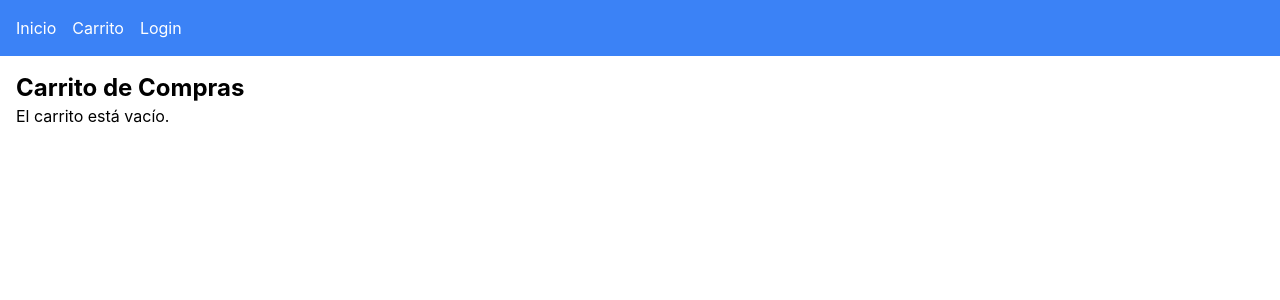
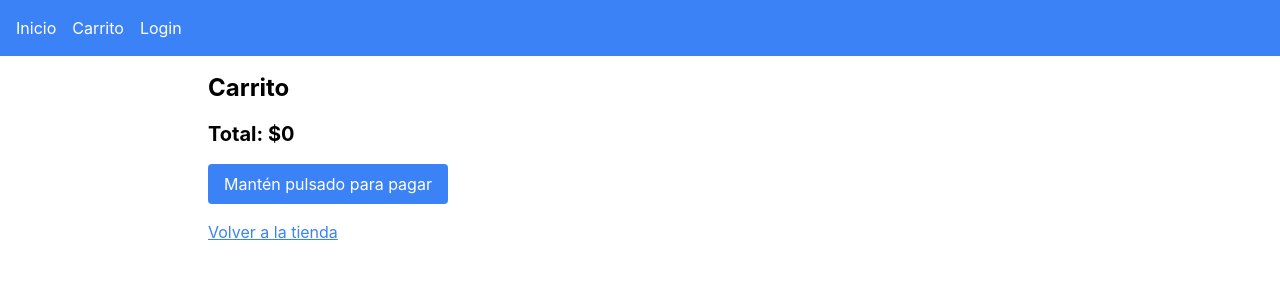
Before and after one commit to Yalex10c/papeleria-ecommerce, a React (Create React App) app: page /cart in a window 1280 px wide. Shown: the top 300 px of the page. Built offline with nearby package versions, Linux system fonts and the light colour scheme.

Commit message:
Update Cart.js

```diff
--- a/src/pages/Cart.js
+++ b/src/pages/Cart.js
@@ -1,28 +1,116 @@
-import React from 'react';
+import { useState, useEffect } from "react";
+import { Link } from "react-router-dom";
 
-const Cart = ({ carrito }) => {
-  // Asegúrate de que el carrito no sea undefined o null
-  if (!carrito) return <p>No hay productos en el carrito.</p>;
+function Cart() {
+  const [carrito, setCarrito] = useState([]);
+  const [total, setTotal] = useState(0);
+  const [holdTimeout, setHoldTimeout] = useState(null);
+  const [holdProgress, setHoldProgress] = useState(0);
+
+  useEffect(() => {
+    const storedCart = JSON.parse(localStorage.getItem("carrito")) || [];
+    setCarrito(storedCart);
+  }, []);
+
+  useEffect(() => {
+    const nuevoTotal = carrito.reduce(
+      (acc, producto) => acc + producto.precio * producto.cantidad,
+      0
+    );
+    setTotal(nuevoTotal);
+  }, [carrito]);
+
+  const incrementarCantidad = (index) => {
+    const nuevoCarrito = [...carrito];
+    nuevoCarrito[index].cantidad++;
+    setCarrito(nuevoCarrito);
+    localStorage.setItem("carrito", JSON.stringify(nuevoCarrito));
+  };
+
+  const decrementarCantidad = (index) => {
+    const nuevoCarrito = [...carrito];
+    if (nuevoCarrito[index].cantidad > 1) {
+      nuevoCarrito[index].cantidad--;
+      setCarrito(nuevoCarrito);
+      localStorage.setItem("carrito", JSON.stringify(nuevoCarrito));
+    }
+  };
+
+  const startHold = () => {
+    let progress = 0;
+    setHoldProgress(0);
+
+    const interval = setInterval(() => {
+      progress += 10;
+      setHoldProgress(progress);
+      if (progress >= 100) {
+        clearInterval(interval);
+        setHoldTimeout(null);
+        window.location.href = "/checkout";
+      }
+    }, 100);
+
+    setHoldTimeout(interval);
+  };
+
+  const endHold = () => {
+    if (holdTimeout) {
+      clearInterval(holdTimeout);
+      setHoldTimeout(null);
+      setHoldProgress(0);
+    }
+  };
 
   return (
-    <div className="p-4">
-      <h1 className="text-2xl font-bold">Carrito de Compras</h1>
-      {carrito.length === 0 ? (
-        <p>El carrito está vacío.</p>
-      ) : (
-        <div>
-          <ul>
-            {carrito.map((producto, index) => (
-              <li key={index} className="my-2">
-                {producto.nombre} - ${producto.precio}
-              </li>
-            ))}
-          </ul>
-          <button className="bg-green-500 text-white py-2 px-4 mt-4">Realizar Compra</button>
+    <div className="max-w-4xl mx-auto p-4">
+      <h2 className="text-2xl font-bold mb-4">Carrito</h2>
+      {carrito.map((producto, index) => (
+        <div key={index} className="mb-4 p-4 border rounded shadow-md">
+          <h3 className="text-lg font-semibold">{producto.nombre}</h3>
+          <p>Precio: ${producto.precio}</p>
+          <p>Cantidad: {producto.cantidad}</p>
+          <div className="flex gap-2 mt-2">
+            <button
+              onClick={() => decrementarCantidad(index)}
+              className="px-2 py-1 bg-red-500 text-white rounded"
+            >
+              -
+            </button>
+            <button
+              onClick={() => incrementarCantidad(index)}
+              className="px-2 py-1 bg-green-500 text-white rounded"
+            >
+              +
+            </button>
+          </div>
         </div>
-      )}
+      ))}
+      <h3 className="text-xl font-bold mt-4">Total: ${total}</h3>
+      <div className="mt-4 relative">
+        <button
+          className="px-4 py-2 bg-blue-500 text-white rounded"
+          onMouseDown={startHold}
+          onMouseUp={endHold}
+          onMouseLeave={endHold}
+        >
+          Mantén pulsado para pagar
+        </button>
+        {holdProgress > 0 && (
+          <div className="absolute left-0 top-full mt-1 h-1 bg-blue-300 w-full rounded">
+            <div
+              className="h-full bg-blue-700 rounded transition-all duration-100"
+              style={{ width: `${holdProgress}%` }}
+            ></div>
+          </div>
+        )}
+      </div>
+      <div className="mt-4">
+        <Link to="/" className="text-blue-500 underline">
+          Volver a la tienda
+        </Link>
+      </div>
     </div>
   );
-};
+}
 
 export default Cart;
```
